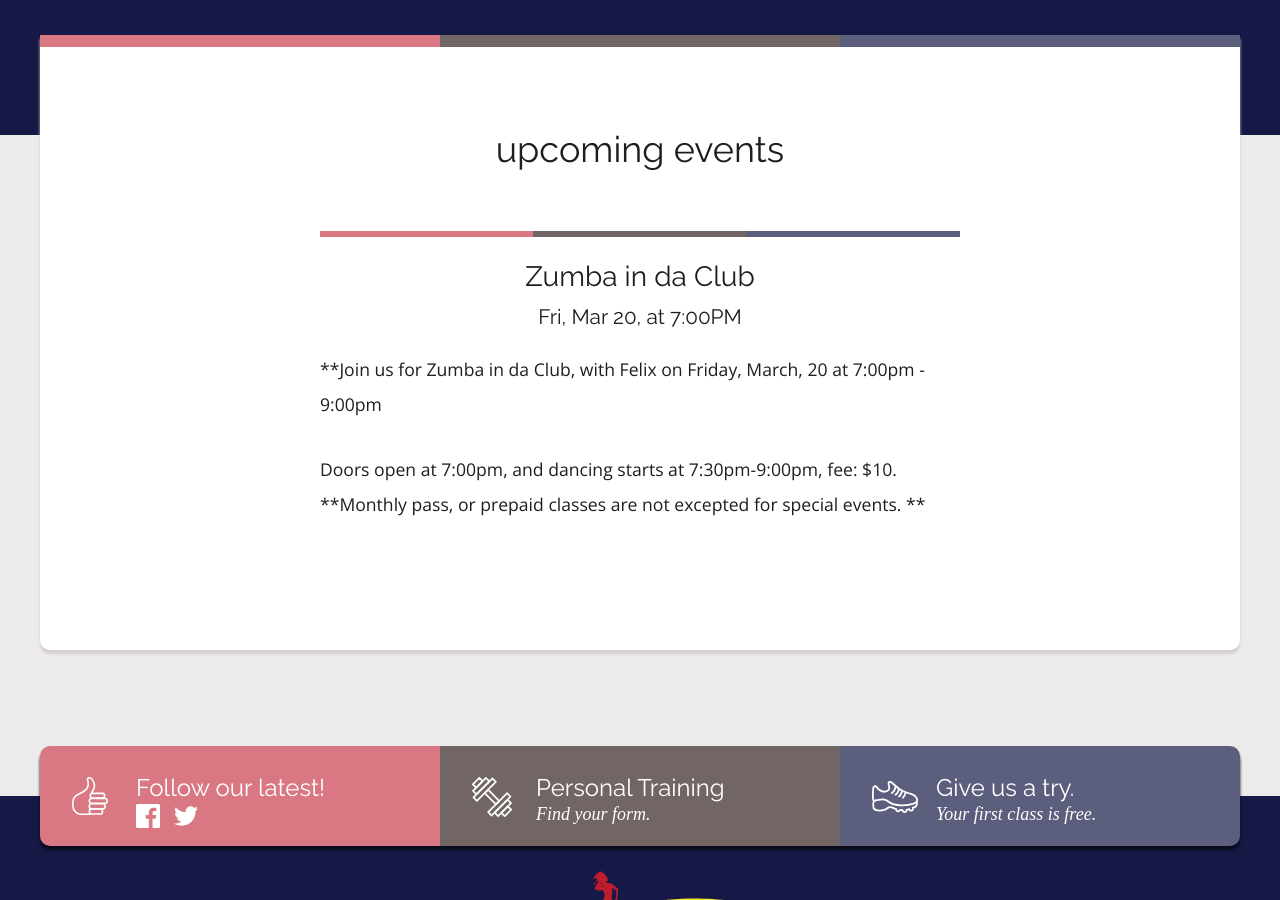
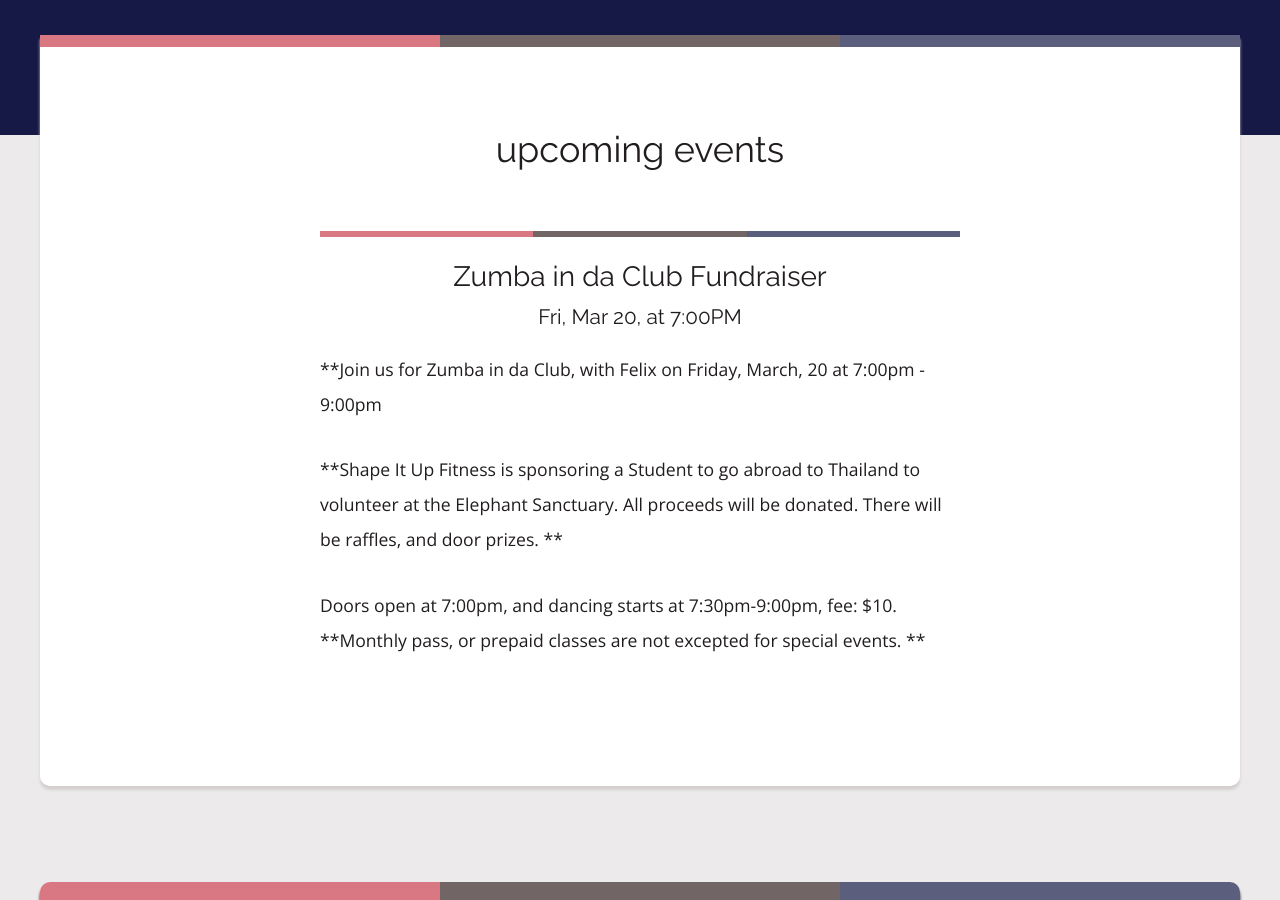
Before and after one commit to rwstone/shapeitup, a Jekyll site: the page built from events/index.md, in a window 1280 px wide and 900 px high, scrolled down 509 px. Built offline with Jekyll 4.4.1, drawn with Linux system fonts in a browser that asks for light colours; some web fonts are replaced.

Commit message:
Updated Zumba In Da Club

```diff
--- a/_events/zumba-in-da-club.markdown
+++ b/_events/zumba-in-da-club.markdown
@@ -1,5 +1,5 @@
 ---
-title: Zumba in da Club
+title: Zumba in da Club Fundraiser
 date: 2019-02-21 07:00:00 -05:00
 categories:
 - zumba
@@ -28,6 +28,8 @@ class: Zumba in da Club
 **Join us for Zumba in da Club, with Felix on
 Friday, March, 20 at 7:00pm - 9:00pm
 
+**Shape It Up Fitness is sponsoring a Student to go abroad to Thailand to volunteer at the Elephant Sanctuary. All proceeds will be donated. There will be raffles, and door prizes. **
+
 
 Doors open at 7:00pm, and dancing starts at 7:30pm-9:00pm,
 fee: $10.
```
